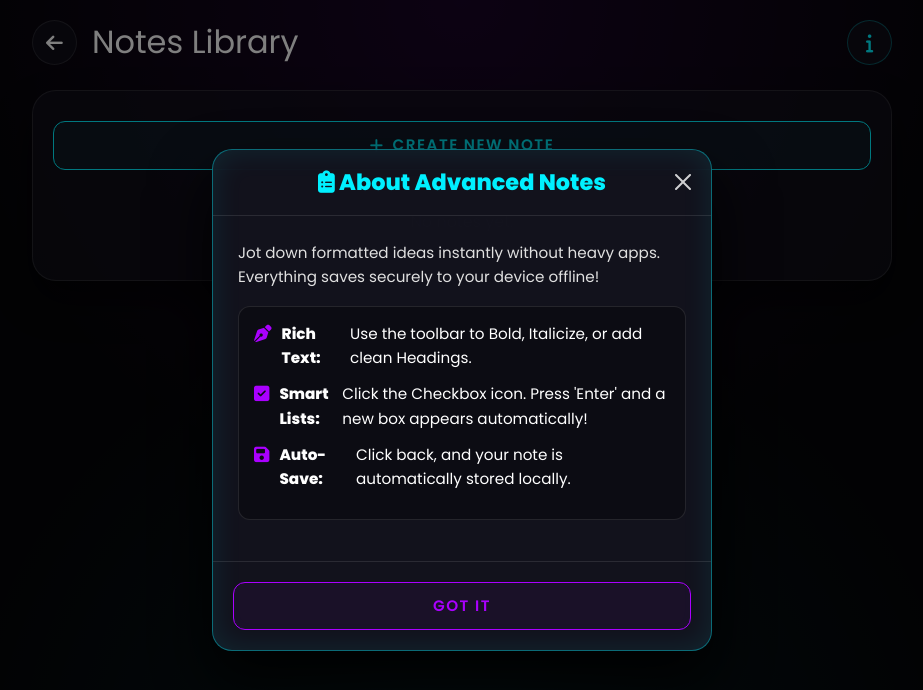
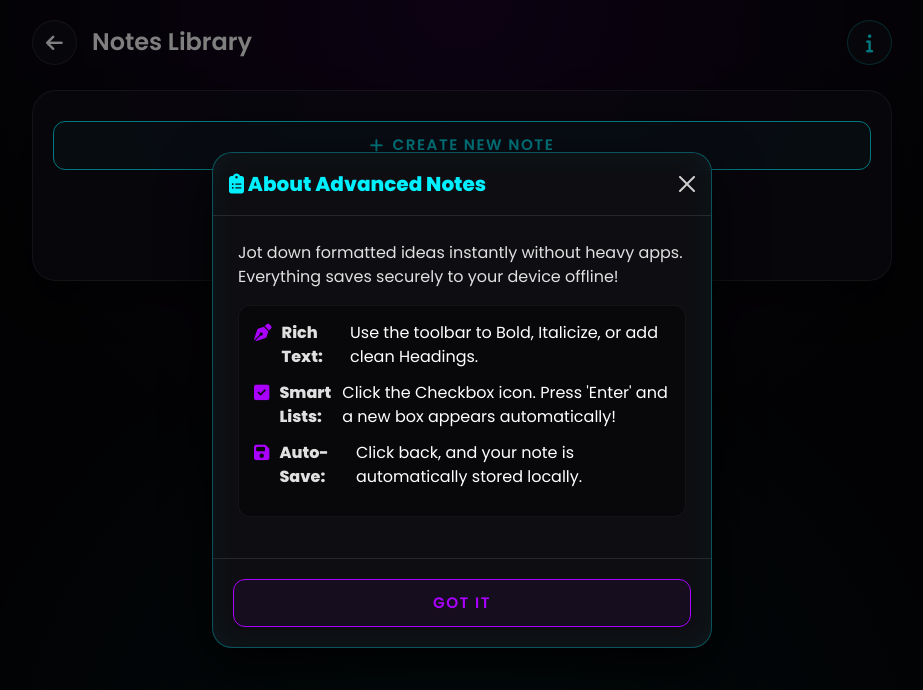
Before and after one commit to Selvam2442/Smart-Mobile-Toolkit, a plain HTML site: page notes.html in a window 1280 px wide. Both pictures are taken after a click on the button 1047 px from the left and 42 px from the top of the page. Shown: the whole page, without its empty margins (178-1101 px from the left). Drawn offline with nearby package versions, Linux system fonts and the light colour scheme.

Commit message:
Fix: Update HTML files to use dark theme and correct audio file names

```diff
--- a/style.css
+++ b/style.css
@@ -1,3 +1,7 @@
+/* ==========================================================================
+   SMART MOBILE TOOLKIT - ULTIMATE STYLESHEET
+   ========================================================================== */
+
 @import url('https://fonts.googleapis.com/css2?family=Poppins:wght@300;400;600;800&display=swap');
 
 :root {
@@ -35,7 +39,7 @@ header h1 {
     font-size: 2.2rem; font-weight: 800; text-transform: uppercase; letter-spacing: 3px;
     background: linear-gradient(90deg, var(--primary-glow), var(--secondary-glow), var(--primary-glow));
     background-size: 200% auto; -webkit-background-clip: text; -webkit-text-fill-color: transparent;
-    animation: shine 3s linear infinite; filter: drop-shadow(0 0 10px rgba(0,240,255,0.2));
+    animation: shine 3s linear infinite; filter: drop-shadow(0 0 10px rgba(0,240,255,0.2)); margin: 0;
 }
 @keyframes shine { to { background-position: 200% center; } }
 footer { text-align: center; padding: 20px; margin-top: auto; color: var(--text-muted); font-size: 0.85rem; letter-spacing: 1px; }
@@ -46,24 +50,22 @@ footer { text-align: center; padding: 20px; margin-top: auto; color: var(--text-
 .card {
     background: var(--surface-color); backdrop-filter: blur(16px); -webkit-backdrop-filter: blur(16px);
     border: 1px solid var(--surface-border); border-radius: 20px; padding: 30px 15px;
-    text-align: center; text-decoration: none; color: var(--text-main);
+    text-align: center; text-decoration: none; color: var(--text-main) !important;
     transition: all 0.4s cubic-bezier(0.175, 0.885, 0.32, 1.275);
     display: flex; flex-direction: column; align-items: center; gap: 15px; position: relative; overflow: hidden;
 }
 .card i { font-size: 3rem; color: var(--text-muted); transition: all 0.3s; }
 .card h3 { font-size: 1.05rem; font-weight: 600; letter-spacing: 0.5px; margin: 0; }
-.card:hover {
-    transform: translateY(-8px); border-color: rgba(0, 240, 255, 0.5);
-    box-shadow: 0 15px 30px rgba(0, 0, 0, 0.5), 0 0 20px rgba(0, 240, 255, 0.1) inset;
-}
+.card:hover { transform: translateY(-8px); border-color: rgba(0, 240, 255, 0.5); box-shadow: 0 15px 30px rgba(0, 0, 0, 0.5), 0 0 20px rgba(0, 240, 255, 0.1) inset; }
 .card:hover i { color: var(--primary-glow); transform: scale(1.15); filter: drop-shadow(0 0 10px var(--primary-glow)); }
 
 /* --- TOOL HEADER & PANELS --- */
 .tool-header { display: flex; align-items: center; gap: 15px; margin-bottom: 25px; }
+.tool-header h2 { margin: 0; font-weight: 600; font-size: 1.5rem; color: #fff; }
 .back-btn, .info-btn {
     background: var(--surface-color); border: 1px solid var(--surface-border); color: var(--text-main);
     width: 45px; height: 45px; border-radius: 50%; display: flex; align-items: center; justify-content: center;
-    text-decoration: none; font-size: 1.2rem; transition: all 0.3s; cursor: pointer; padding: 0;
+    text-decoration: none; font-size: 1.2rem; transition: all 0.3s; cursor: pointer; padding: 0; outline: none;
 }
 .info-btn { margin-left: auto; color: var(--primary-glow); border-color: rgba(0,240,255,0.3); }
 .back-btn:hover { background: transparent; border-color: var(--primary-glow); color: var(--primary-glow); box-shadow: 0 0 15px rgba(0, 240, 255, 0.3); transform: translateX(-3px); }
@@ -83,6 +85,7 @@ footer { text-align: center; padding: 20px; margin-top: auto; color: var(--text-
     display: inline-flex; align-items: center; justify-content: center; gap: 8px; flex-grow: 1;
 }
 .btn.custom-btn:hover { background: var(--primary-glow); color: #000; box-shadow: 0 0 20px rgba(0, 240, 255, 0.6); transform: translateY(-2px); }
+.btn.custom-btn:active { transform: translateY(1px); }
 .btn.custom-btn.btn-secondary { border-color: var(--secondary-glow); color: var(--secondary-glow); background: rgba(170, 0, 255, 0.05); }
 .btn.custom-btn.btn-secondary:hover { background: var(--secondary-glow); box-shadow: 0 0 20px rgba(170, 0, 255, 0.6); color: #fff;}
 
@@ -94,7 +97,6 @@ footer { text-align: center; padding: 20px; margin-top: auto; color: var(--text-
 }
 textarea.styled-input { resize: none; line-height: 1.5; }
 .styled-input:focus, .styled-select:focus { border-color: var(--primary-glow); box-shadow: 0 0 10px rgba(0, 240, 255, 0.2) inset; }
-
 .checkbox-group { display: flex; gap: 15px; margin-top: 10px; align-items: center; }
 .checkbox-group input[type="checkbox"] { accent-color: var(--primary-glow); transform: scale(1.3); cursor: pointer; }
 .checkbox-group label { margin: 0; color: #fff; font-weight: normal; cursor: pointer; font-size: 0.95rem; }
@@ -105,7 +107,6 @@ textarea.styled-input { resize: none; line-height: 1.5; }
 .log-text { flex-grow: 1; margin: 0 15px; color: #e0e0e0; word-break: break-word; }
 .delete-log { background: transparent; border: none; color: var(--danger-color); cursor: pointer; font-size: 1.1rem; padding: 5px; transition: 0.2s; }
 .delete-log:hover { transform: scale(1.2); }
-
 .converter-box { display: flex; gap: 10px; align-items: center; }
 .swap-btn { background: transparent; border: none; color: var(--secondary-glow); font-size: 1.8rem; cursor: pointer; margin: 10px 0; transition: 0.3s; display: flex; justify-content: center; width: 100%; }
 .swap-btn:hover { transform: scale(1.2) rotate(180deg); color: var(--primary-glow); }
@@ -119,68 +120,38 @@ textarea.styled-input { resize: none; line-height: 1.5; }
 .note-card .date { font-size: 0.75rem; color: #555; margin-top: 10px; display: block; }
 .delete-note { position: absolute; top: 10px; right: 10px; background: rgba(255,0,0,0.15); border: none; color: var(--danger-color); border-radius: 6px; cursor: pointer; padding: 5px 8px; opacity: 0; transition: 0.3s; }
 .note-card:hover .delete-note { opacity: 1; }
-
 .toolbar { display: flex; flex-wrap: wrap; gap: 8px; background: rgba(0,0,0,0.5); padding: 10px; border-radius: 12px; border: 1px solid var(--surface-border); margin-bottom: 15px; justify-content: center; }
 .tool-btn { background: var(--surface-color); border: 1px solid var(--surface-border); color: var(--text-main); padding: 10px; border-radius: 8px; cursor: pointer; transition: 0.2s; font-weight: 600; font-size: 0.95rem; flex-grow: 1; display: flex; justify-content: center; }
 .tool-btn:hover { background: var(--primary-glow); color: #000; border-color: var(--primary-glow); }
 #editor-area { width: 100%; min-height: 350px; background: rgba(0,0,0,0.3); border: 1px solid var(--surface-border); color: #fff; padding: 20px; border-radius: 12px; outline: none; overflow-y: auto; text-align: left; line-height: 1.6; font-size: 1.05rem; }
 #editor-area:focus { border-color: var(--secondary-glow); box-shadow: 0 0 20px rgba(170,0,255,0.15) inset; }
 #editor-area:empty:before { content: attr(placeholder); color: rgba(255,255,255,0.3); pointer-events: none; display: block; }
-#editor-area h1 { color: var(--primary-glow); margin-bottom: 10px; }
-#editor-area h2 { color: var(--secondary-glow); margin-bottom: 8px; }
+#editor-area h1, #editor-area h2 { color: var(--primary-glow); margin-bottom: 10px; }
 #editor-area ul { margin-left: 20px; }
 #editor-area input[type="checkbox"] { accent-color: var(--primary-glow); transform: scale(1.3); margin-right: 10px; cursor: pointer; }
-.fullscreen-active { position: fixed !important; top: 0; left: 0; width: 100vw !important; height: 100vh !important; z-index: 99999; border-radius: 0 !important; background: var(--bg-color) !important; padding: 20px !important; overflow-y: auto; }
 
 /* ==========================================================================
-   🔥 BULLETPROOF BOOTSTRAP MODAL OVERRIDES 🔥
+   🚨 BUG FIX: THE BULLETPROOF BOOTSTRAP MODAL 🚨
    ========================================================================== */
 .modal-content {
-    background-color: #11111a !important; /* Force Dark Base */
-    background: rgba(20, 20, 30, 0.95) !important;
-    backdrop-filter: blur(25px) !important;
-    -webkit-backdrop-filter: blur(25px) !important;
-    border: 1px solid rgba(0, 240, 255, 0.4) !important;
+    background-color: #0a0a0f !important; /* Forces solid dark base */
+    background: rgba(15, 15, 20, 0.95) !important;
+    backdrop-filter: blur(20px) !important;
+    -webkit-backdrop-filter: blur(20px) !important;
+    border: 1px solid rgba(0, 240, 255, 0.3) !important;
     border-radius: 20px !important;
-    box-shadow: 0 30px 60px rgba(0,0,0,0.9), 0 0 30px rgba(0, 240, 255, 0.1) inset !important;
-    text-align: center;
-    color: #ffffff !important;
+    box-shadow: 0 20px 50px rgba(0,0,0,0.9), 0 0 30px rgba(0, 240, 255, 0.05) inset !important;
+    color: #ffffff !important; /* Forces all text white */
 }
-.modal-header {
-    border-bottom: 1px solid rgba(255, 255, 255, 0.1) !important;
-    justify-content: center; position: relative;
-}
-.modal-title {
-    color: var(--primary-glow) !important;
-    font-size: 1.4rem !important;
-    font-weight: 800 !important;
-}
-.btn-close {
-    position: absolute; right: 20px;
-    filter: invert(1) grayscale(100%) brightness(200%) !important; /* Forces White X */
-    opacity: 0.8;
-}
-.btn-close:hover { opacity: 1; }
-.modal-body {
-    color: #e0e0e0 !important;
-    font-size: 0.95rem; line-height: 1.6; text-align: left; padding: 25px;
-}
-.modal-body p { color: #e0e0e0 !important; }
-.modal-body ul {
-    list-style: none; padding: 0; margin-top: 15px;
-    background: rgba(0,0,0,0.3) !important;
-    padding: 15px; border-radius: 12px;
-    border: 1px solid rgba(255,255,255,0.1) !important;
-}
-.modal-body ul li {
-    color: #ffffff !important;
-    margin-bottom: 12px; display: flex; gap: 10px; align-items: flex-start;
-}
+.modal-header { border-bottom: 1px solid rgba(255, 255, 255, 0.1) !important; }
+.modal-title { color: var(--primary-glow) !important; font-weight: 800 !important; }
+.btn-close { filter: invert(1) grayscale(100%) brightness(200%) !important; opacity: 0.8; }
+.modal-body { text-align: left; padding: 25px !important; }
+.modal-body p, .modal-body strong, .modal-body span { color: #e0e0e0 !important; }
+.modal-body ul { list-style: none; padding: 15px !important; margin-top: 15px; background: rgba(0,0,0,0.4) !important; border-radius: 12px; border: 1px solid rgba(255,255,255,0.05) !important; }
+.modal-body ul li { color: #ffffff !important; margin-bottom: 12px; display: flex; gap: 10px; align-items: flex-start; }
 .modal-body ul li i { color: var(--secondary-glow) !important; font-size: 1.1rem; margin-top: 3px; }
-.modal-footer {
-    border-top: 1px solid rgba(255, 255, 255, 0.1) !important;
-    padding: 20px;
-}
+.modal-footer { border-top: 1px solid rgba(255, 255, 255, 0.1) !important; padding: 20px !important; }
 
 /* Mobile Tweaks */
 @media (max-width: 600px) {
```
Also changed, not shown: audio.html (+2 -1 lines), converter.html (+1 -1 lines), index.html (+1 -1 lines), repeater.html (+1 -1 lines), reverser.html (+1 -1 lines), timer.html (+1 -1 lines).
